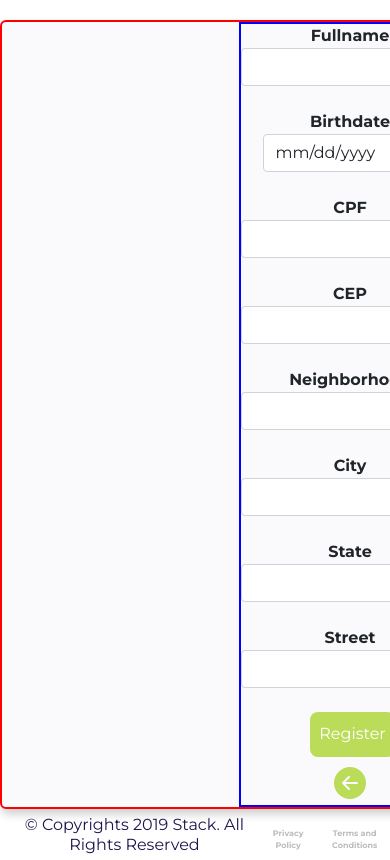
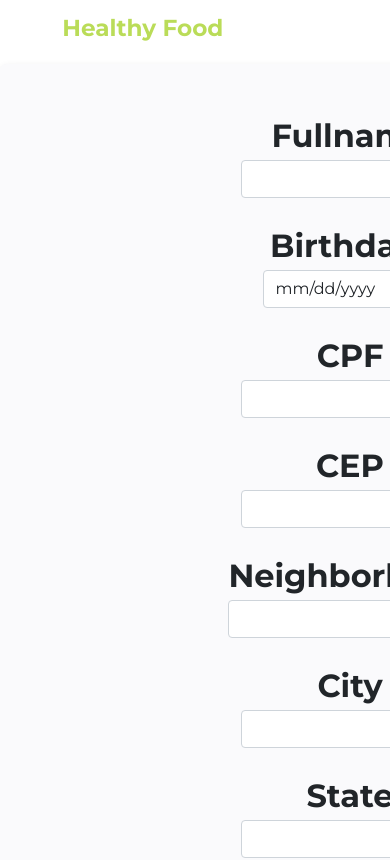
Before and after one commit to visantiago99/gcb-frontend-challenge, a React (Create React App) app: page /register in a window 390 px wide. Shown: the top 860 px of the page. Built offline with nearby package versions, Linux system fonts and the light colour scheme.

Commit message:
Fix some css at register page

```diff
--- a/src/App.css
+++ b/src/App.css
@@ -306,7 +306,6 @@
 }
 
 .register-div {
-  border: 2px solid red;
   display: flex;
   flex-direction: row;
   flex-wrap: nowrap;
@@ -321,7 +320,6 @@
 }
 
 .formulary-container {
-  border: 2px solid blue;
   margin-right: 10%;
 }
 
@@ -386,13 +384,13 @@
 }
 
 @media (max-width: 880px) {
-  .header-container {
-    display: none;
+  .register-div {
+    margin-top: 4rem;
   }
 
   .formulary-container {
-    border: 2px solid blue;
     margin: 0 auto;
+    margin-top: 3rem;
   }
 }
 
@@ -411,6 +409,32 @@
     "know-item"
     "know-item";
   }
+}
+
+@media (max-width: 620px) {
+  .formulary-container {
+    width: 80vh;
+    height: 150vh;
+  }
+
+  .register-div {
+    height: 155vh;
+    font-size: 2rem;
+
+  }
+
+  .formulary-container button {
+    background-color: #badc58;
+    border: none;
+    border-radius: 8px;
+    outline: none;
+    color: #fff;
+    margin-left: 5px;
+    height: 65px;
+    min-width: 185px;
+  }
+
+
 }
 
 @media screen and (min-width: 360px) and (max-width: 880px) {
--- a/src/components/Header.jsx
+++ b/src/components/Header.jsx
@@ -1,14 +1,33 @@
-import React from 'react';
+import React, { useState, useEffect } from 'react';
 import { Link } from 'react-router-dom';
 
 export default function Header({home, register}) {
+  const [showLinks, setShowLinks] = useState(true)
+
+  const watchScreen = () => {
+    const screenSize = window.innerWidth;
+    if (screenSize < 880) {
+      setShowLinks(!showLinks)
+    }
+      else {
+        setShowLinks(showLinks)
+    }
+  };
+
+  useEffect(() => {
+    watchScreen()
+    window.addEventListener('resize', watchScreen);
+    return () => window.removeEventListener('resize', watchScreen)
+  }, [setShowLinks])
+
   return (
     <div className="header-container">
       <div className="logo-container">
         <Link to="/"><h3><strong>Healthy Food</strong></h3></Link>
       </div>
       <div className={home ? "links-container" : "links-container-formulary"}>
-        <div>
+        {showLinks ? (<>
+          <div>
           <Link to="/recipes">HEALTHY RECIPES</Link>
         </div>
         <div>
@@ -17,6 +36,7 @@ export default function Header({home, register}) {
         <div>
           <Link to="/login">JOIN</Link>
         </div>
+        </>) : (null)}
         { register ? null : <div>
           <Link to="/register"><button>REGISTER</button></Link>
         </div> }
--- a/src/pages/RegisterPage.jsx
+++ b/src/pages/RegisterPage.jsx
@@ -8,7 +8,6 @@ export default function RegisterPage() {
     <div>
       <Header register={true} />
       <Formulary />
-      <Footer />
     </div>
   )
 }
```
